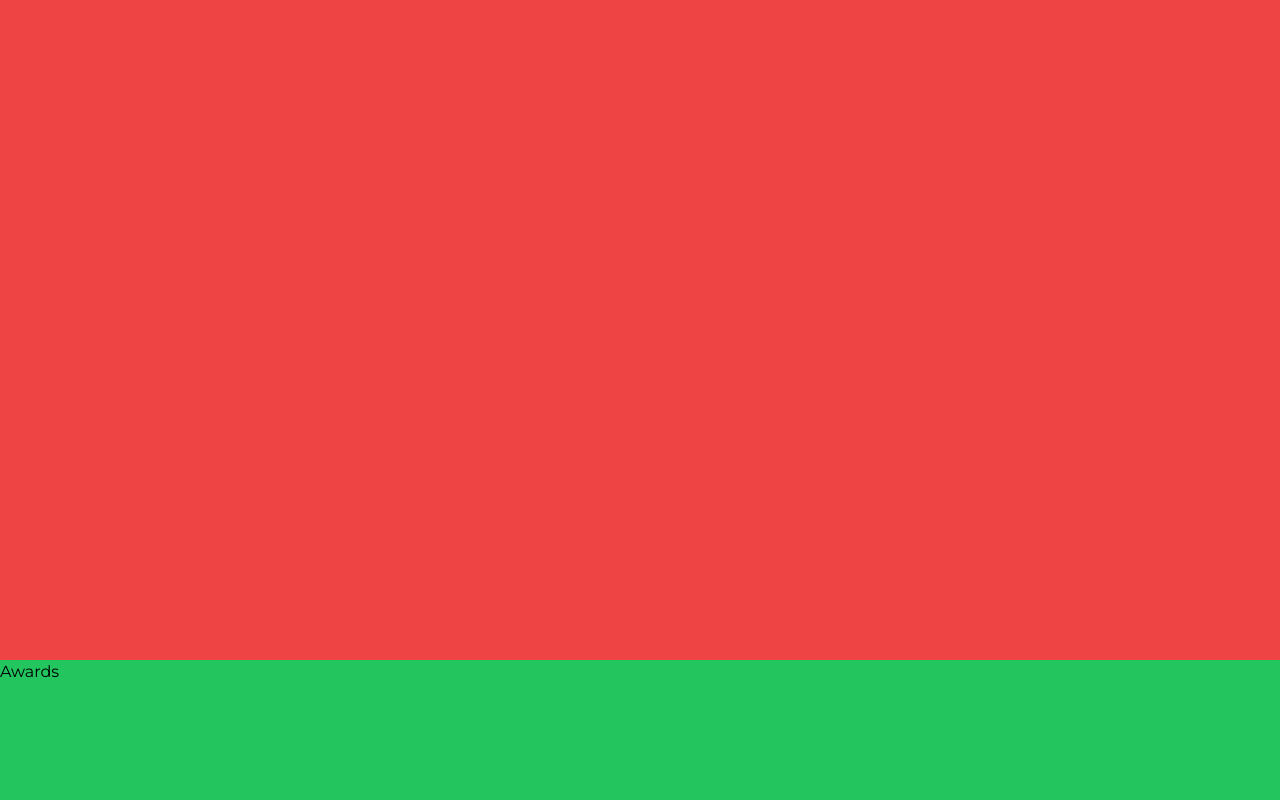
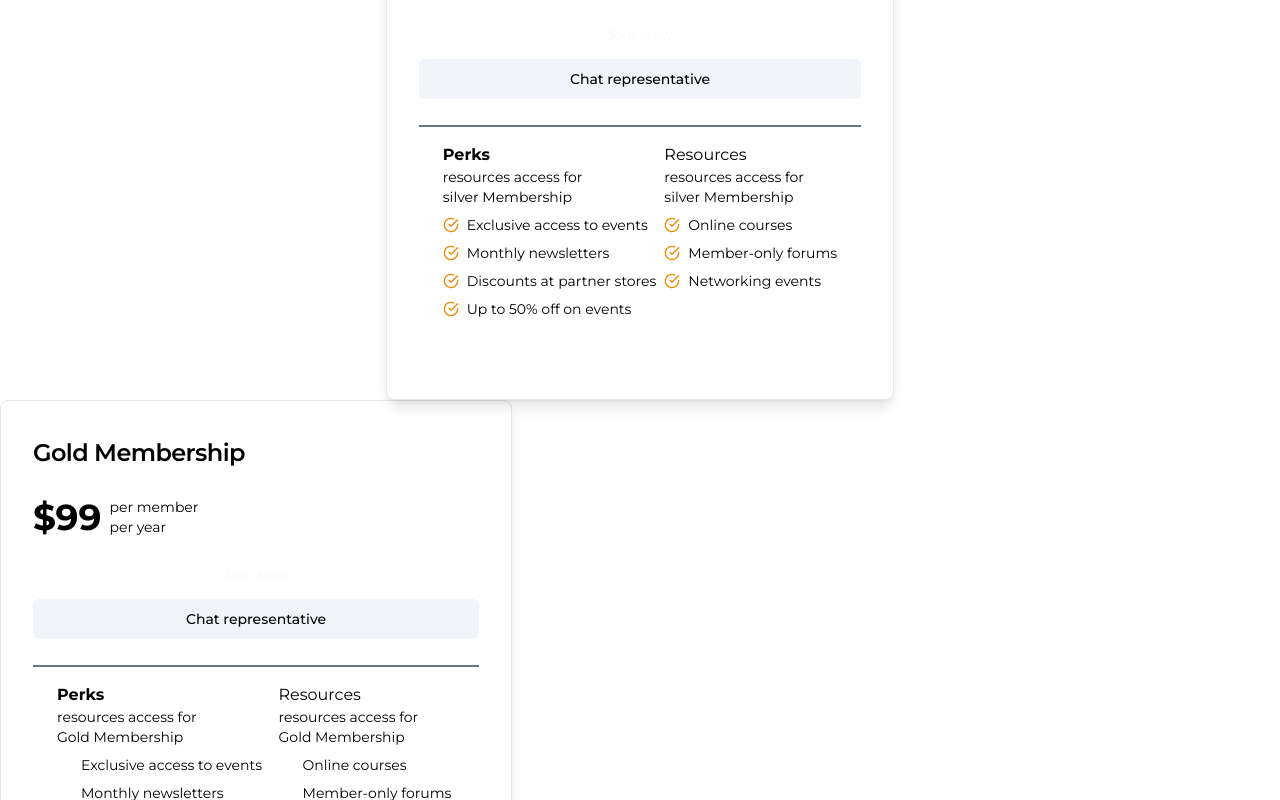
Before and after one commit to innoTech-Solutions/cvsu-elits, a Next.js app: page / in a window 1280 px wide. Shown: the part 940-1740 px from the top of the page. Built offline with nearby package versions, Linux system fonts and the light colour scheme.

Commit message:
Membership Card changes

```diff
--- a/src/app/page.tsx
+++ b/src/app/page.tsx
@@ -4,6 +4,7 @@ import Events from "@/components/Landing Page/Events";
 import History from "@/components/Landing Page/History";
 import JoinUs from "@/components/Landing Page/JoinUs";
 import Updates from "@/components/Landing Page/Updates";
+import MembershipCard from "@/components/MembershipCard";
 import { motion, useScroll, useSpring } from "framer-motion";
 import Link from "next/link";
 
@@ -29,7 +30,9 @@ export default function Home() {
                 <Link href={href}>
                     <div className={`flex flex-row items-center`}>
                         {children}
-                        <p className="text-md text-md font-semibold capitalize hover:text-orange-500 transition duration-150">{text}</p>
+                        <p className="text-md text-md font-semibold capitalize hover:text-orange-500 transition duration-150">
+                            {text}
+                        </p>
                     </div>
                 </Link>
             );
@@ -78,17 +81,54 @@ export default function Home() {
             <Sidebar />
             {/* LANDING PAGE */}
             <div>
+                <div className="flex justify-center">
+                    <MembershipCard
+                        className="max-w-lg"
+                        membershipType="silver Membership"
+                        perks={[
+                            "Exclusive access to events",
+                            "Monthly newsletters",
+                            "Discounts at partner stores",
+                            "Up to 50% off on events",
+                        ]}
+                        price="$99"
+                        priceDescription="per year"
+                        accessToResources={[
+                            "Online courses",
+                            "Member-only forums",
+                            "Networking events",
+                        ]}
+                        headerColor="#f18700"
+                    />
+                </div>
 
-                <History/>
+                <MembershipCard
+                    className="max-w-lg"
+                    membershipType="Gold Membership"
+                    perks={[
+                        "Exclusive access to events",
+                        "Monthly newsletters",
+                        "Discounts at partner stores",
+                        "Up to 50% off on events",
+                    ]}
+                    price="$99"
+                    priceDescription="per year"
+                    accessToResources={[
+                        "Online courses",
+                        "Member-only forums",
+                        "Networking events",
+                    ]}
+                />
 
-                <Awards/>
+                <History />
 
-                <Updates/>
+                <Awards />
 
-                <Events/>
+                <Updates />
 
-                <JoinUs/>
+                <Events />
 
+                <JoinUs />
             </div>
         </div>
     );
--- a/src/components/MembershipCard.tsx
+++ b/src/components/MembershipCard.tsx
@@ -1,6 +1,6 @@
-"use client"
+"use client";
 
-import { motion } from 'framer-motion';
+import { motion } from "framer-motion";
 import {
     Card,
     CardContent,
@@ -10,34 +10,40 @@ import {
     CardTitle,
 } from "./ui/card";
 import { Button } from "./ui/button";
+import { CheckCircle } from "lucide-react";
 
 interface MembershipCardProps {
-    type: string;
+    className: string;
+    membershipType: string;
     perks: string[];
-    eventDiscounts: string;
     price: string;
+    priceDescription: string;
+
     accessToResources: string[];
+
     backgroundColor?: string; // Optional prop for custom background color
+    textColor?: string; // Optional prop for custom text color
+    headerColor?: string; // Optional prop for custom text color
 }
 
 const MembershipCard = ({
-    type,
+    className,
+    membershipType,
     perks,
-    eventDiscounts,
     price,
+    priceDescription,
     accessToResources,
-    backgroundColor = "", // Default to empty string
+    backgroundColor = "white", // Default to empty string
+    textColor = "black", // Optional prop for custom text color
+    headerColor = "",
 }: MembershipCardProps) => {
     return (
         <motion.div
             initial={{ opacity: 0, y: 50 }}
             animate={{ opacity: 1, y: 0 }}
             transition={{ duration: 0.5 }}
-            className="flex items-center justify-center w-full"
         >
-            <div className="flex justify-center w-full">
-                <div className="w-80 flex-shrink-0">
-                    <Card
+            {/* <Card
                         className={`shadow-lg rounded-lg overflow-hidden flex flex-col justify-between h-full ${
                             backgroundColor ||
                             (type.toLowerCase() === "gold membership"
@@ -46,40 +52,115 @@ const MembershipCard = ({
                                 ? "bg-[#ACACAB]"
                                 : "bg-[#F6F6F4]")
                         }`}
+                    > */}
+
+            <Card
+                className={`${className} bg-${backgroundColor} text-${textColor} px-2 py-4 shadow-lg rounded-lg overflow-hidden flex flex-col justify-between flex-shrink-0 `}
+            >
+                <CardContent
+                    className={`bg-${backgroundColor} text-${textColor}`}
+                >
+                    <CardHeader
+                        className={`text-[${textColor}] text-[${headerColor}] text-xl font-bold mx-0 px-0`}
                     >
-                        <CardHeader className="bg-gray-700 text-white py-4 px-6">
-                            <CardTitle>{type}</CardTitle>
-                        </CardHeader>
-                        <CardContent className="py-4 px-6 flex-grow">
-                            <CardDescription>
-                                <ul className="list-disc pl-4 mb-4">
+                        <CardTitle>{membershipType}</CardTitle>
+                    </CardHeader>
+
+                    <CardDescription
+                        className={`flex flex-col [&>*]:my-2 bg-[${backgroundColor}] text-[${textColor}]`}
+                    >
+                        <div className={` flex flex-row gap-2`}>
+                            <p className="font-bold text-4xl">{price}</p>
+                            <div>
+                                <p>per member</p>
+                                <p>{priceDescription}</p>
+                            </div>
+                        </div>
+
+                        <div className="flex !flex-col [&>*]:my-0.5">
+                            <Button
+                                className={`bg-[${headerColor}] hover:bg-[${headerColor}dd]`}
+                            >
+                                Join Now
+                            </Button>
+                            <Button
+                                className={`text-[${textColor}]`}
+                                variant={"secondary"}
+                            >
+                                Chat representative
+                            </Button>
+                        </div>
+                    </CardDescription>
+
+                    <div className="w-full h-0.5 bg-gray-500 px-0 my-4" />
+
+                    <CardFooter
+                        className={`flex flex-col items-start bg-[${backgroundColor}]`}
+                    >
+                        <div className="flex flex-row gap-2">
+                            <div>
+                                <h2
+                                    className={`text-md  text-[${textColor}] font-bold `}
+                                >
+                                    Perks
+                                </h2>
+                                <p className={`text-sm text-[${textColor}]`}>
+                                    resources access for <br />
+                                    {membershipType}
+                                </p>
+                                <ul className="list-none mb-4">
                                     {perks.map((perk, index) => (
-                                        <li key={index} className="font-bold">
+                                        <li
+                                            key={index}
+                                            className={`text-sm flex flex-row gap-2 my-2 items-center text-[${textColor}]`}
+                                        >
+                                            <CheckCircle
+                                                size={16}
+                                                color={`${headerColor}`}
+                                            />
                                             {perk}
                                         </li>
                                     ))}
                                 </ul>
-                                <p className="font-bold">Event Discounts: {eventDiscounts}</p>
-                                <p className="font-bold">Price: {price}</p>
-                                <ul className="list-disc pl-4 mb-4">
-                                    {accessToResources.map((resource, index) => (
-                                        <li key={index} className="font-bold">
-                                            {resource}
-                                        </li>
-                                    ))}
+                            </div>
+
+                            <div>
+                                <h2
+                                    className={`text-md text-[${textColor}]font-bold`}
+                                >
+                                    Resources
+                                </h2>
+                                <p className={`text-sm text-[${textColor}]`}>
+                                    resources access for <br />
+                                    {membershipType}
+                                </p>
+                                <ul className="list-none mb-4">
+                                    {accessToResources.map(
+                                        (resource, index) => (
+                                            <li
+                                                key={index}
+                                                className={`text-sm flex flex-row gap-2 my-2 items-center text-${textColor}`}
+                                            >
+                                                <CheckCircle
+                                                    size={16}
+                                                    color={`${headerColor}`}
+                                                />
+                                                {resource}
+                                            </li>
+                                        )
+                                    )}
                                 </ul>
-                            </CardDescription>
-                        </CardContent>
-                        <CardFooter className="bg-gray-800 py-4 px-6">
-                            <Button className="mt-4 w-full bg-orange-500 hover:bg-orange-600 text-white font-bold py-2 px-4 rounded">
-                                Buy
-                            </Button>
-                        </CardFooter>
-                    </Card>
-                </div>
-            </div>
+                            </div>
+                        </div>
+                    </CardFooter>
+                </CardContent>
+            </Card>
         </motion.div>
     );
 };
 
+// <div className="flex justify-center w-full">
+//     <div className="w-80 flex-shrink-0">
+//     </div>
+// </div>
 export default MembershipCard;
```
